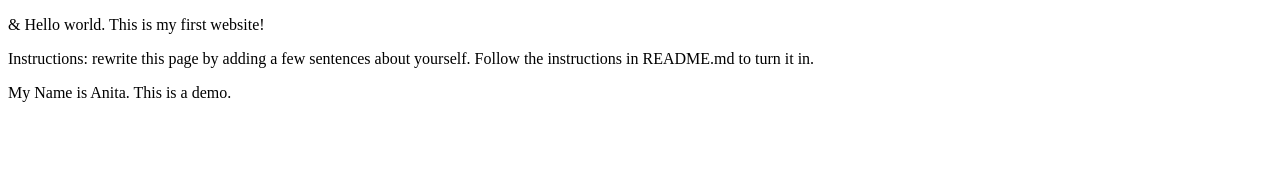
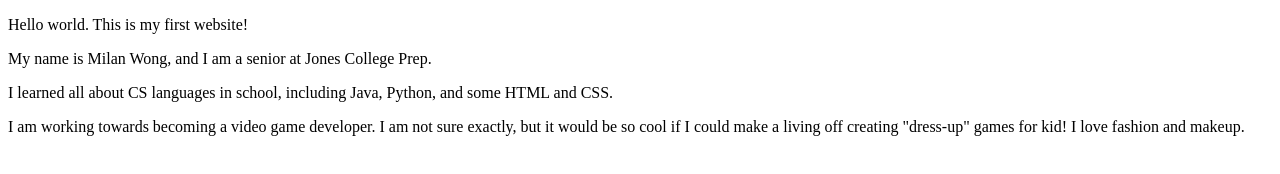
Before and after one commit to milann8/webdev_lab1, a plain HTML site: page index.html in a window 1280 px wide. Drawn offline with Linux system fonts and the light colour scheme.

Commit message:
Update index.html

```diff
--- a/index.html
+++ b/index.html
@@ -5,9 +5,9 @@
 <title>Internet Technologies and Web Design</title>
 </head>
 <body>
-<p>&amp; Hello world. This is my first website!</p>
-<p>Instructions: rewrite this page by adding a few sentences about yourself. Follow the
-instructions in README.md to turn it in.</p>
-My Name is Anita. This is a demo.
+<p> Hello world. This is my first website!</p>
+<p>My name is Milan Wong, and I am a senior at Jones College Prep.</p>
+<p>I learned all about CS languages in school, including Java, Python, and some HTML and CSS. </p>
+<p>I am working towards becoming a video game developer. I am not sure exactly, but it would be so cool if I could make a living off creating "dress-up" games for kid! I love fashion and makeup. </p>
 </body>
 </html>
```
